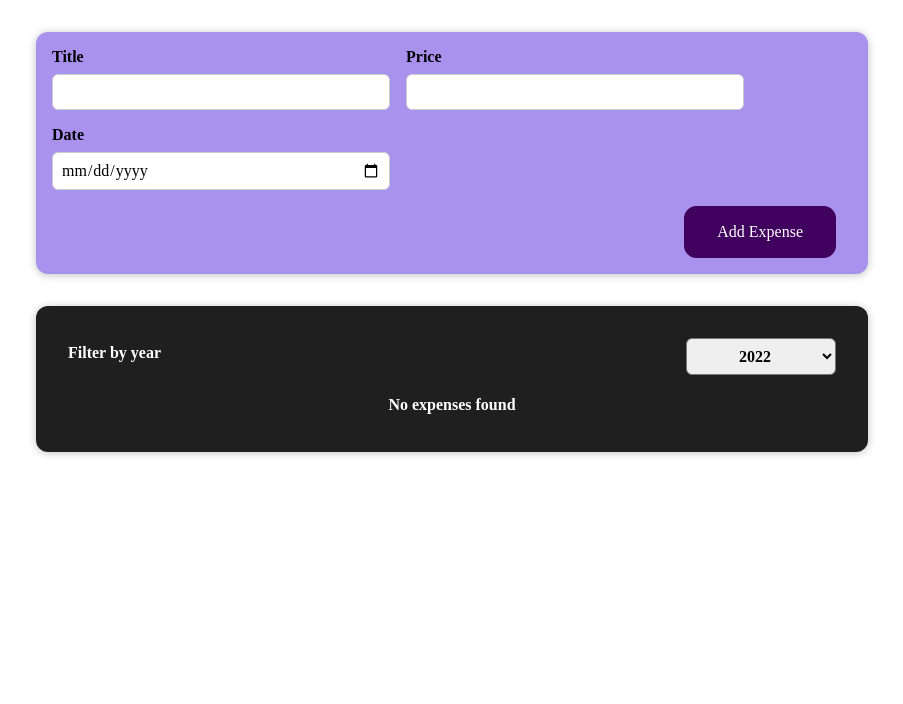
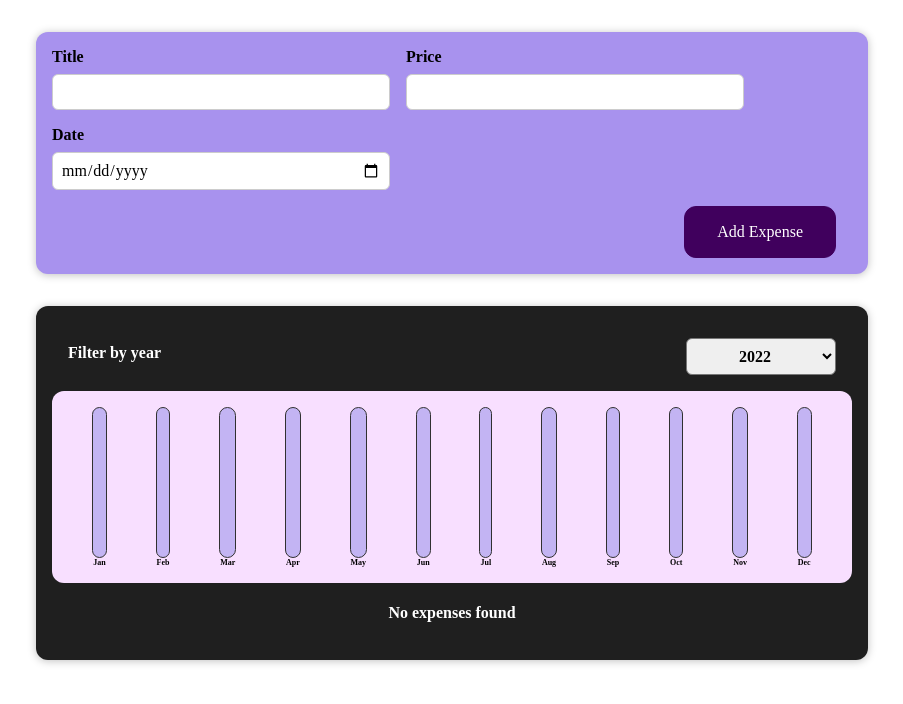
Before and after one commit to hassanShakur/reacting, a React (Create React App) app in the folder myapp/: page / in a window 1280 px wide. Shown: the top 704 px of the page, without its empty margins (188-1091 px from the left). Built offline with nearby package versions, Linux system fonts and the light colour scheme.

Commit message:
Complete charts

```diff
--- a/myapp/src/components/ChartComps/Chart.js
+++ b/myapp/src/components/ChartComps/Chart.js
@@ -3,16 +3,23 @@ import React from 'react';
 import ChartBar from './ChartBar';
 
 const Chart = ({ dataPoints }) => {
+  // Find max from all values passed to calc fill %ge
+  const dpValues = dataPoints.map((dpVal) => dpVal.value);
+  const totalMax = Math.max(...dpValues);
   return (
     <div className='chart'>
       {dataPoints.map((dataPoint) => {
-        return <ChartBar
-          key={dataPoint.label}
-          value={dataPoint.value}
-          maxVal={dataPoint.maxVal}
-          label={dataPoint.label}
-        />;
+        return (
+          <ChartBar
+            key={dataPoint.label}
+            value={dataPoint.value}
+            maxVal={totalMax}
+            label={dataPoint.label}
+          />
+        );
       })}
     </div>
   );
 };
+
+export default Chart;
--- a/myapp/src/components/ChartComps/ChartBar.js
+++ b/myapp/src/components/ChartComps/ChartBar.js
@@ -1,13 +1,12 @@
 import React from 'react';
 
 const ChartBar = ({ value, maxVal, label }) => {
-
-  let fillHeight = maxVal > 0 ? Math.round(value / maxVal) + '%' : '0%';
+  let fillHeight = maxVal > 0 ? Math.round(value / maxVal * 100) + '%' : '0%';
 
   return (
     <div className='chart-bar'>
       <div className='chart-bar__inner'>
-        <div className='chart-bar__fill' style={{height: fillHeight}}></div>
+        <div className='chart-bar__fill' style={{ height: fillHeight }}></div>
       </div>
       <div className='chart-bar__label'>{label}</div>
     </div>
--- a/myapp/src/components/Expenses.js
+++ b/myapp/src/components/Expenses.js
@@ -1,6 +1,7 @@
 import React, { useState } from 'react';
 import ExpensesList from './ExpensesList';
 import Card from '../UI/Card';
+import ExpensesChart from './ExpensesChart';
 import ExpensesFilter from './ExpenseFilter';
 
 const Expenses = ({ data }) => {
@@ -21,7 +22,7 @@ const Expenses = ({ data }) => {
         selected={filteredYear}
         onFilterChange={filterChangeHandler}
       />
-
+      <ExpensesChart expenses={filteredExpenses} />
       <ExpensesList expenses={filteredExpenses} />
     </Card>
   );
--- /dev/null
+++ b/myapp/src/components/ExpensesChart.js
@@ -0,0 +1,28 @@
+import React from 'react';
+import Chart from './ChartComps/Chart';
+
+const ExpensesChart = ({ expenses }) => {
+  const chartDataPoints = [
+    { label: 'Jan', value: 0 },
+    { label: 'Feb', value: 0 },
+    { label: 'Mar', value: 0 },
+    { label: 'Apr', value: 0 },
+    { label: 'May', value: 0 },
+    { label: 'Jun', value: 0 },
+    { label: 'Jul', value: 0 },
+    { label: 'Aug', value: 0 },
+    { label: 'Sep', value: 0 },
+    { label: 'Oct', value: 0 },
+    { label: 'Nov', value: 0 },
+    { label: 'Dec', value: 0 },
+  ];
+
+  for (const expense of expenses) {
+    const month = expense.date.getMonth();
+    chartDataPoints[month].value += expense.price;
+  }
+
+  return <Chart dataPoints={chartDataPoints}/>;
+};
+
+export default ExpensesChart;
```
